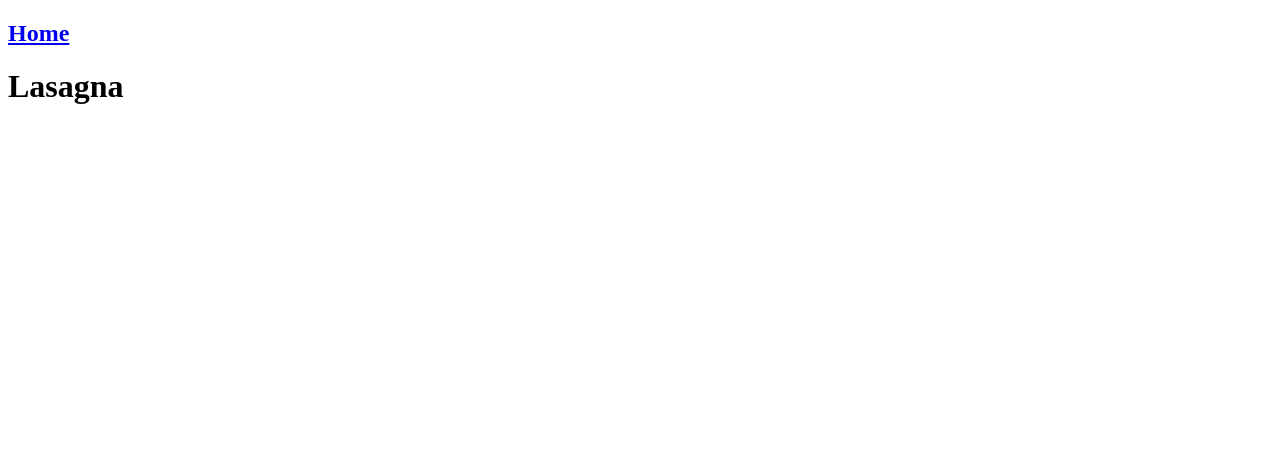
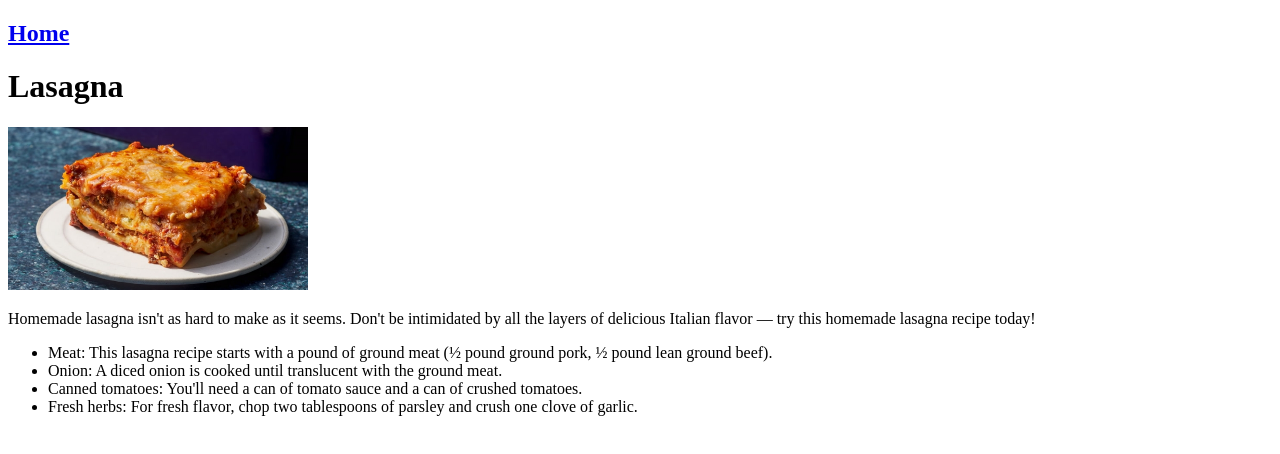
Before and after one commit to noltemannn/odin-recipes, a plain HTML site: page recipes/lasagna.html in a window 1280 px wide. Drawn offline with Linux system fonts and the light colour scheme.

Commit message:
recipe lasagna agregada y descripcion

```diff
--- a/recipes/lasagna.html
+++ b/recipes/lasagna.html
@@ -9,4 +9,13 @@
 <body>
     <a href="../index.html"><h2>Home</h2></a>
     <h1>Lasagna</h1>
+    <img src="../images/lasagna.jpeg"width="300">
+    <p>Homemade lasagna isn't as hard to make as it seems. Don't be intimidated by all the layers of delicious Italian flavor — try this homemade lasagna recipe today!
+        <ul>
+            <li>Meat: This lasagna recipe starts with a pound of ground meat (½ pound ground pork, ½ pound lean ground beef).</li>
+            <li>Onion: A diced onion is cooked until translucent with the ground meat.</li>
+            <li>Canned tomatoes: You'll need a can of tomato sauce and a can of crushed tomatoes.</li>
+            <li>Fresh herbs: For fresh flavor, chop two tablespoons of parsley and crush one clove of garlic.</li>
+        </ul>
+    </p>
 </body>
```
Also changed, not shown: images/lasagna.jpeg (added).
